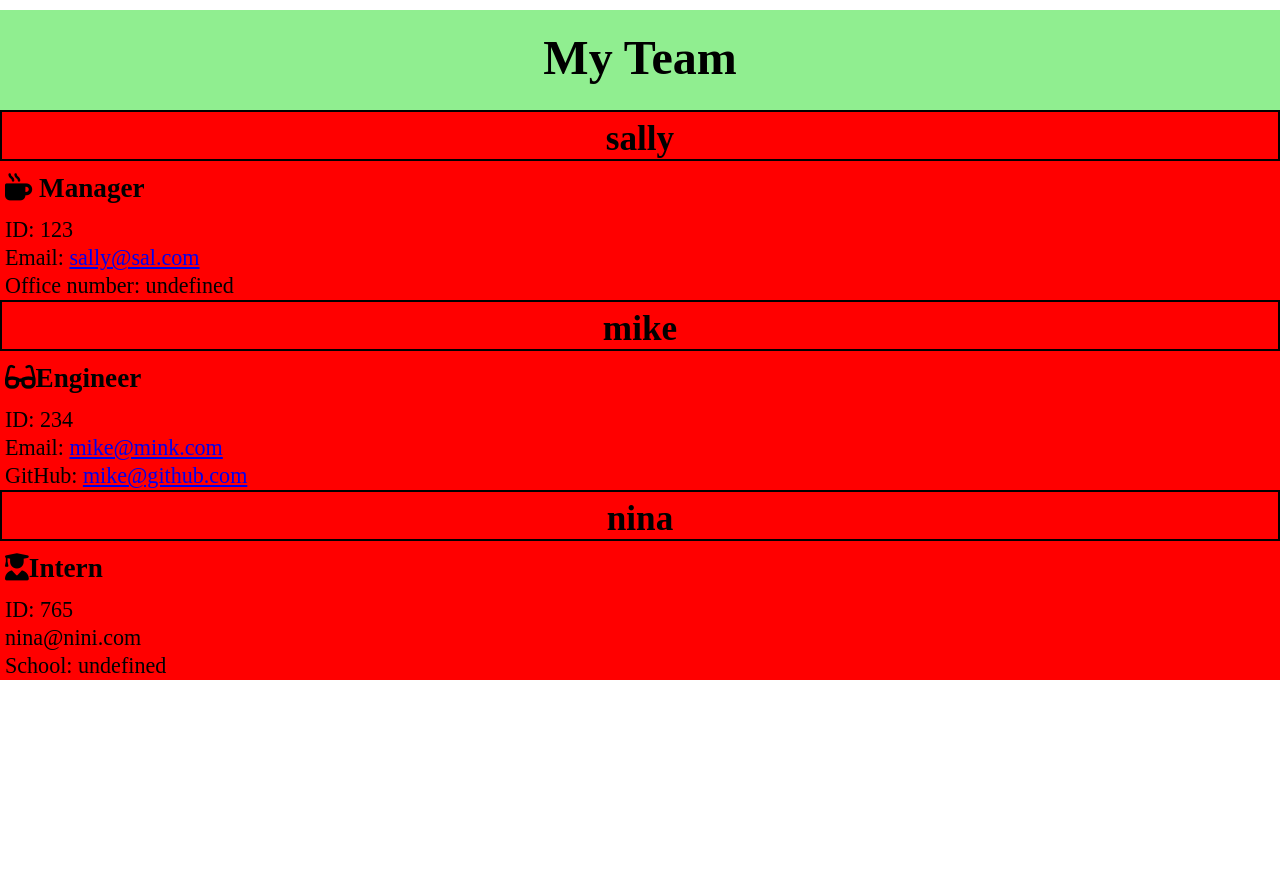
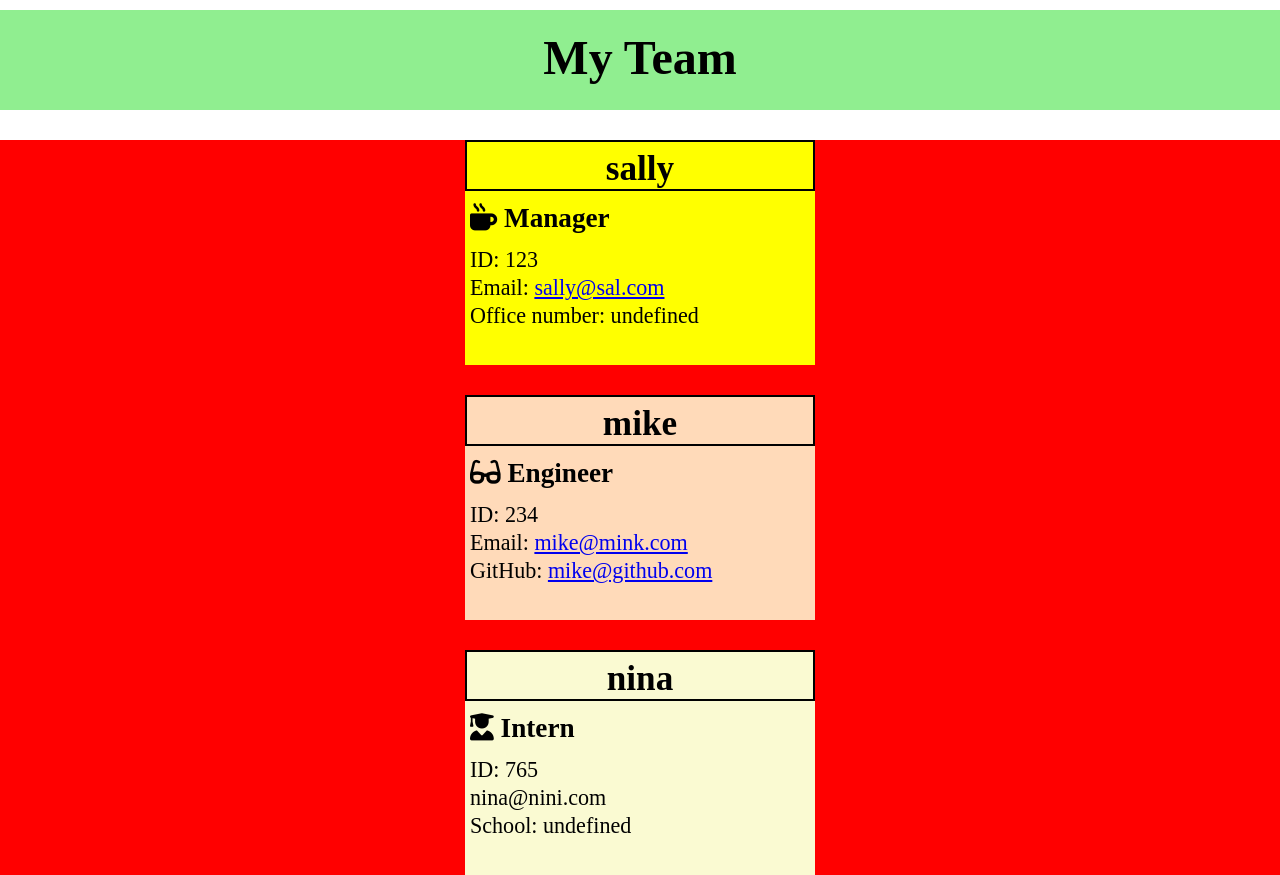
Before and after one commit to sasimapatterson/team-profile-generator, a website: page dist/team.html in a window 1280 px wide. Before the commit the page ends 800 px from the top, so only its background shows below. Drawn offline with Linux system fonts and the light colour scheme.

Commit message:
added classes to corresponse with css styling.

```diff
--- a/dist/team.html
+++ b/dist/team.html
@@ -5,7 +5,7 @@
         <meta name="viewport" content="width=device-width, initial-scale=1.0" />
         <meta http-equiv="X-UA-Compatible" content="ie=edge" />
         <title>My Team</title>
-        <link rel="stylesheet" href="style.css">
+        <link rel="stylesheet" href="./style.css">
         <link rel="stylesheet" href="https://cdnjs.cloudflare.com/ajax/libs/font-awesome/6.2.0/css/all.min.css">
     </head>
     <body>
@@ -14,11 +14,13 @@
         </header>
         <main>
 
-        <div>
+        <!-- Manager-  -->
+        <div class="manager">
             <div>
                 <h2>sally</h2>
-                <h3>
-                    <i class="fas fa-mug-hot mr-2"></i> Manager
+
+                  <h3>
+                    <i class="fas fa-mug-hot mr-2"></i>  Manager
                 </h3>
             </div>
             <div>
@@ -33,14 +35,17 @@
                         Office number: undefined
                     </li>
                 </ul>
+
+
             </div>
         </div>
 
-        <div>
+        <!-- Engineer -->
+        <div class="engineer">
             <div>
                 <h2>mike</h2>
                 <h3>
-                    <i class="fas fa-glasses mr-2"></i>Engineer
+                    <i class="fas fa-glasses mr-2"></i>  Engineer
                 </h3>
             </div>
             <div>
@@ -56,11 +61,12 @@
             </div>
         </div>
 
-        <div>
+        <!-- Intern -->
+        <div class="intern">
     <div>
         <h2>nina</h2>
         <h3>
-            <i class="fas fa-user-graduate mr-2"></i>Intern
+            <i class="fas fa-user-graduate mr-2"></i>  Intern
         </h3>
     </div>
     <div>
```
